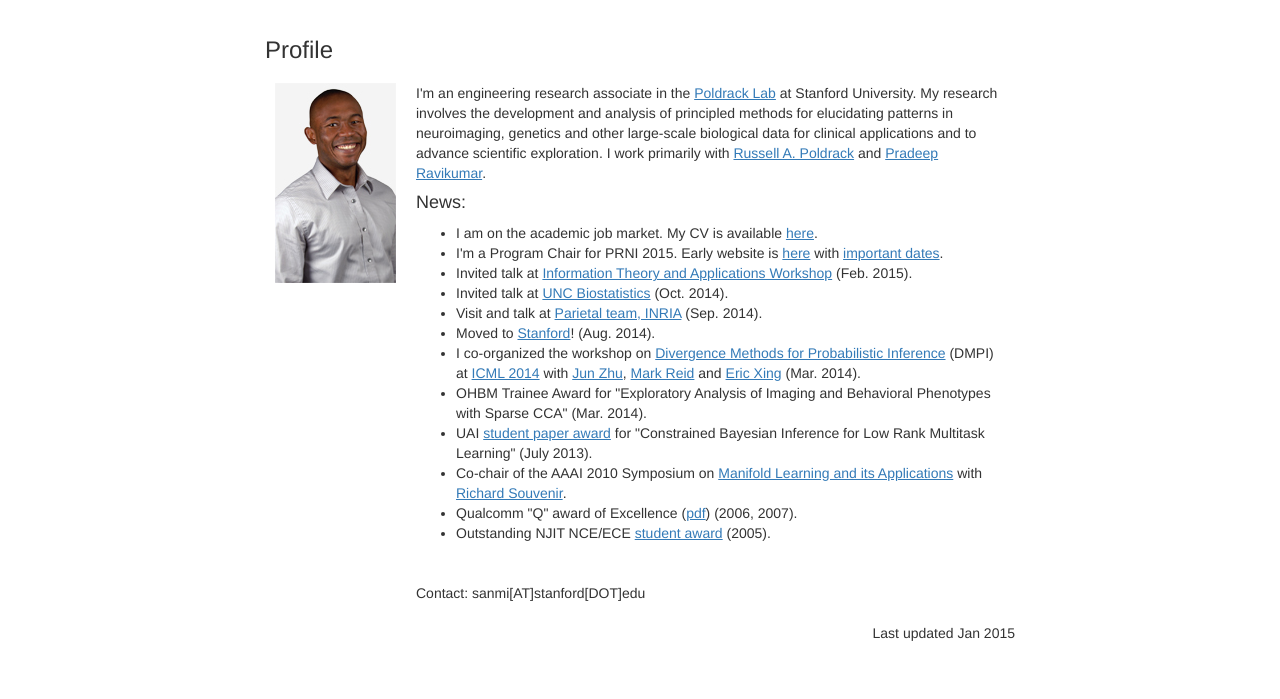
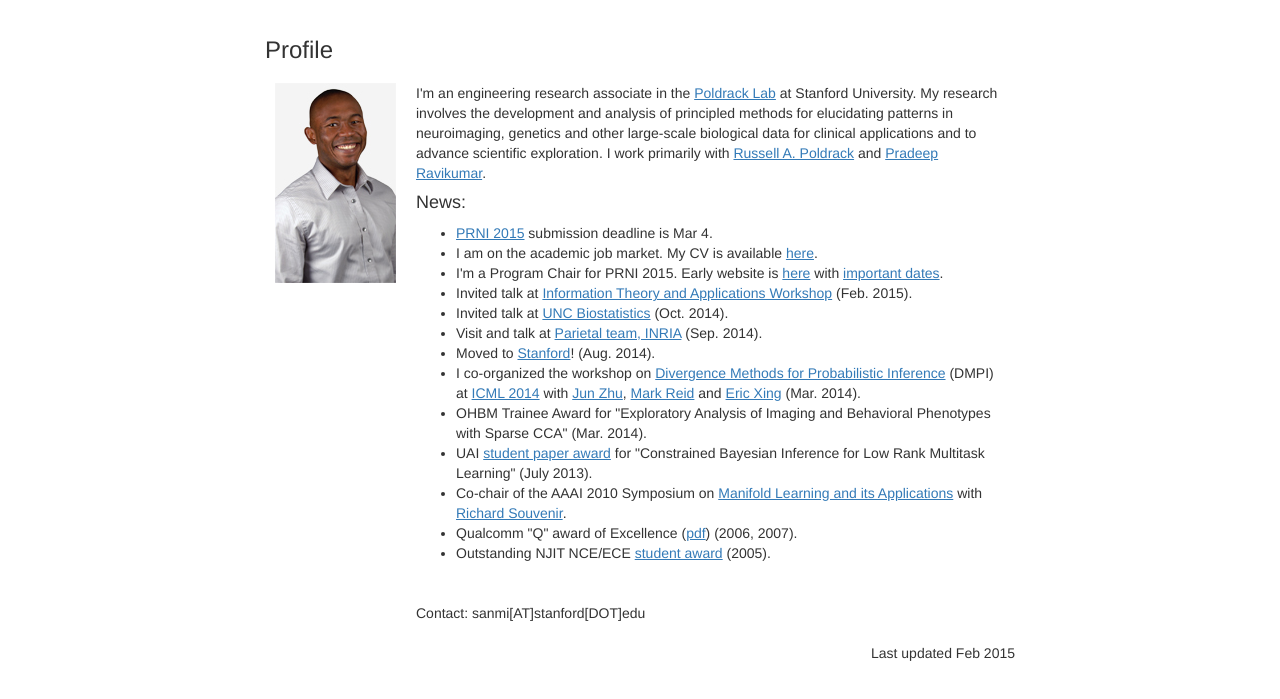
Before and after one commit to sanmik/sanmik.github.io, a plain HTML site: page index.html in a window 1280 px wide. Shown: the part 53-752 px from the top of the page. Drawn offline with nearby package versions, Linux system fonts and the light colour scheme.

Commit message:
updates dates

```diff
--- a/index.html
+++ b/index.html
@@ -56,6 +56,7 @@ My thesis was titled "Constrained relative entropy minimization with application
 -->
 <h4>News:</h4>
 <ul>
+<li> <a href="https://sites.google.com/site/prni2015/call-for-papers"><u>PRNI 2015</u></a> submission deadline is Mar 4.
 <li> I am on the academic job market. My CV is available <a href="Koyejo-CV-web.pdf"><u>here</u></a>. </li>
 <li> I'm a Program Chair for PRNI 2015. Early website is <a href="https://sites.google.com/site/prni2015/"><u>here</u></a>
 with <a href="https://sites.google.com/site/prni2015/dates"><u>important dates</u></a>.</li>
@@ -79,7 +80,7 @@ and <a href="http://www.cs.cmu.edu/~epxing/"><u></>Eric Xing</u></a> (Mar. 2014)
 <p>Contact: sanmi[AT]stanford[DOT]edu</p>
 </div>
 <div class="footer">
-<p>Last updated Jan 2015</p>
+<p>Last updated Feb 2015</p>
 </div>
 </div>
 </body></html>
```
Also changed, not shown: publication.html (+1 -1 lines).
